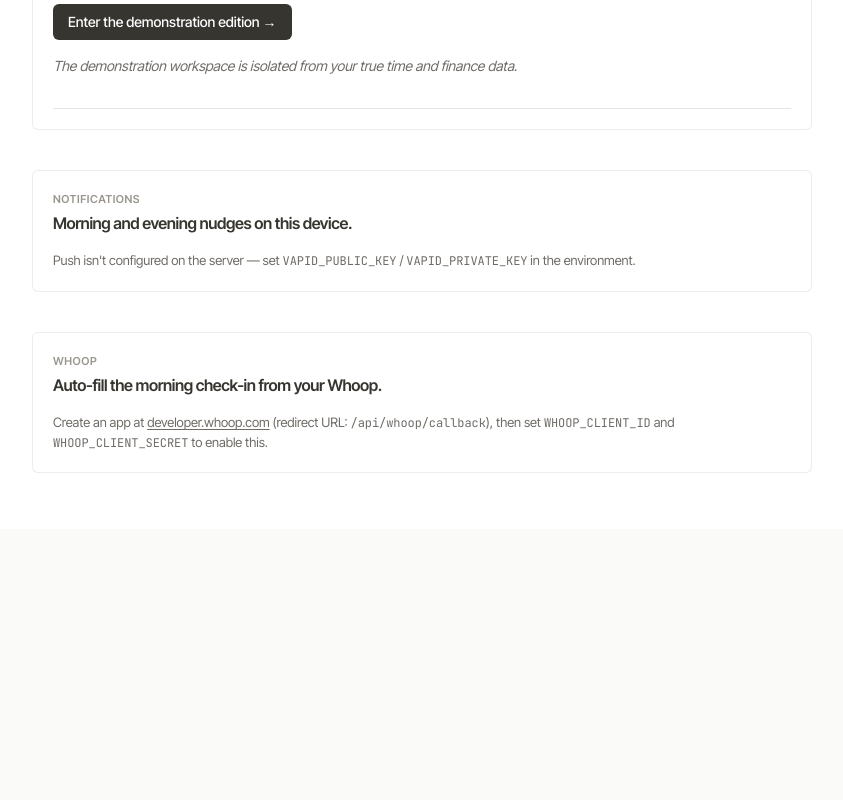
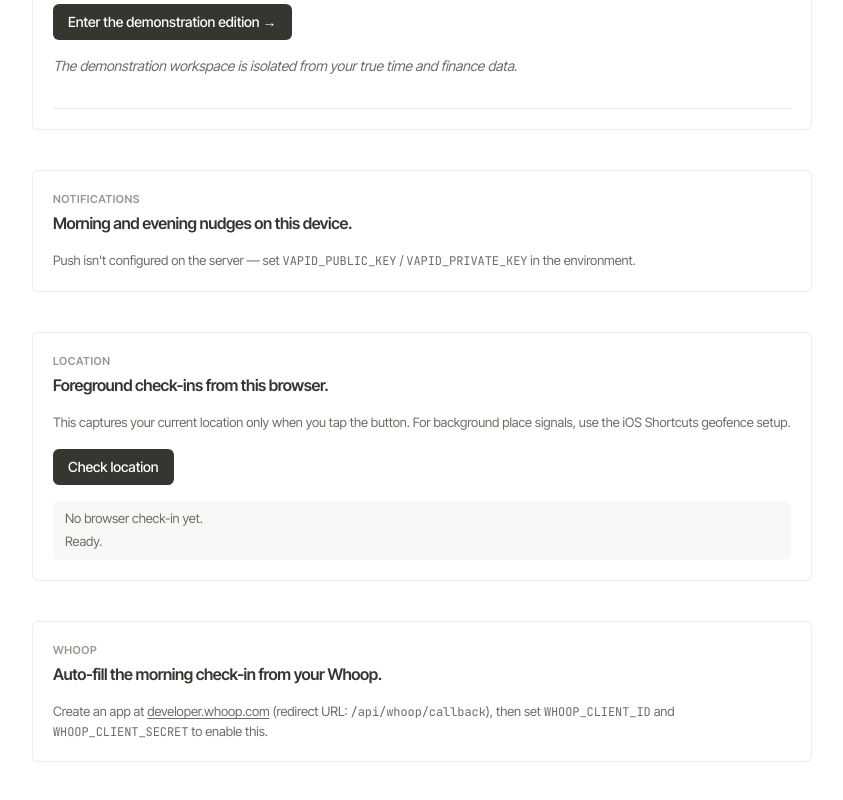
Before and after one commit to joshuaaduarte/aucosto, a Next.js app: page /app/settings in a window 1280 px wide. Shown: the part 868-1668 px from the top of the page, without its empty margins (338-1181 px from the left). Before the commit the page ends 1397 px from the top, so only its background shows below. Built offline with nearby package versions, Linux system fonts and the light colour scheme; no server answers; the database is empty; sample sign-in values are in the browser's storage.

Commit message:
Add Aucosto reminder settings

```diff
--- a/public/sw.js
+++ b/public/sw.js
@@ -1,4 +1,4 @@
-// aucosto service worker — Web Push only.
+// aucosto service worker - Web Push plus same-device reminder tests.
 //
 // Deliberately NO fetch handler / caching: a stale-cache bug on a personal
 // dashboard is worse than requiring a connection. This file exists so the
@@ -18,7 +18,7 @@ self.addEventListener("push", (event) => {
   try {
     if (event.data) payload = { ...payload, ...event.data.json() };
   } catch {
-    // Non-JSON payload — fall back to the defaults.
+    // Non-JSON payload - fall back to the defaults.
   }
   event.waitUntil(
     self.registration.showNotification(payload.title, {
@@ -30,20 +30,41 @@ self.addEventListener("push", (event) => {
   );
 });
 
+self.addEventListener("message", (event) => {
+  if (!event.data || event.data.type !== "AUCOSTO_REMINDER") return;
+
+  event.waitUntil(
+    self.registration.showNotification(event.data.title || "Open Aucosto", {
+      body:
+        event.data.body ||
+        "Check the hub, confirm your timer, and choose the next task.",
+      tag: "aucosto-use-reminder",
+      renotify: true,
+      icon: "/apple-icon",
+      badge: "/apple-icon",
+      data: { url: event.data.url || "/app" },
+    }),
+  );
+});
+
 self.addEventListener("notificationclick", (event) => {
   event.notification.close();
-  const url = event.notification.data?.url || "/app";
+  const targetUrl = new URL(
+    event.notification.data?.url || "/app",
+    self.location.origin,
+  ).href;
+
   event.waitUntil(
     self.clients
       .matchAll({ type: "window", includeUncontrolled: true })
       .then((clients) => {
         for (const client of clients) {
-          if ("focus" in client) {
-            client.navigate(url);
+          if (client.url.startsWith(self.location.origin) && "focus" in client) {
+            client.navigate(targetUrl);
             return client.focus();
           }
         }
-        return self.clients.openWindow(url);
+        return self.clients.openWindow(targetUrl);
       }),
   );
 });
--- /dev/null
+++ b/src/app/app/settings/location-panel.tsx
@@ -0,0 +1,95 @@
+"use client";
+
+import { useState } from "react";
+
+type LocationSnapshot = {
+  latitude: number;
+  longitude: number;
+  accuracy: number | null;
+  capturedAt: string;
+};
+
+const LOCATION_KEY = "aucosto.location.last";
+
+function readLocation(): LocationSnapshot | null {
+  if (typeof window === "undefined") return null;
+  try {
+    const raw = localStorage.getItem(LOCATION_KEY);
+    return raw ? (JSON.parse(raw) as LocationSnapshot) : null;
+  } catch {
+    return null;
+  }
+}
+
+function formatLocation(snapshot: LocationSnapshot | null) {
+  if (!snapshot) return "No browser check-in yet.";
+  const captured = new Date(snapshot.capturedAt).toLocaleString([], {
+    month: "short",
+    day: "numeric",
+    hour: "numeric",
+    minute: "2-digit",
+  });
+  const accuracy =
+    snapshot.accuracy === null ? "" : `, accuracy about ${Math.round(snapshot.accuracy)}m`;
+  return `${snapshot.latitude.toFixed(5)}, ${snapshot.longitude.toFixed(5)} (${captured}${accuracy})`;
+}
+
+export function LocationPanel() {
+  const [locationSnapshot, setLocationSnapshot] = useState<LocationSnapshot | null>(() =>
+    readLocation(),
+  );
+  const [status, setStatus] = useState("Ready.");
+  const [busy, setBusy] = useState(false);
+
+  async function captureLocation() {
+    if (!("geolocation" in navigator)) {
+      setStatus("This browser does not support location check-ins.");
+      return;
+    }
+
+    setBusy(true);
+    setStatus("Checking current location...");
+    navigator.geolocation.getCurrentPosition(
+      (position) => {
+        const snapshot: LocationSnapshot = {
+          latitude: position.coords.latitude,
+          longitude: position.coords.longitude,
+          accuracy: Number.isFinite(position.coords.accuracy)
+            ? position.coords.accuracy
+            : null,
+          capturedAt: new Date().toISOString(),
+        };
+        localStorage.setItem(LOCATION_KEY, JSON.stringify(snapshot));
+        setLocationSnapshot(snapshot);
+        setStatus("Location check-in saved on this device.");
+        setBusy(false);
+      },
+      (error) => {
+        setStatus(error.message || "Location check-in failed.");
+        setBusy(false);
+      },
+      { enableHighAccuracy: false, timeout: 10000, maximumAge: 300000 },
+    );
+  }
+
+  return (
+    <div className="space-y-4">
+      <p className="text-[0.8125rem]" style={{ color: "var(--text-muted)" }}>
+        This captures your current location only when you tap the button. For
+        background place signals, use the iOS Shortcuts geofence setup.
+      </p>
+      <div className="flex flex-wrap items-center gap-2">
+        <button type="button" onClick={captureLocation} disabled={busy} className="btn-ink">
+          {busy ? "Checking..." : "Check location"}
+        </button>
+      </div>
+      <div
+        className="rounded-md px-3 py-2 text-[0.8125rem]"
+        style={{ background: "var(--bg-tint)", color: "var(--text-muted)" }}
+      >
+        <p>{formatLocation(locationSnapshot)}</p>
+        <p className="mt-1">{status}</p>
+      </div>
+    </div>
+  );
+}
--- a/src/app/app/settings/page.tsx
+++ b/src/app/app/settings/page.tsx
@@ -2,6 +2,7 @@ import { getViewerContext } from "@/lib/viewer-context";
 import { getWhoopConfig } from "@/lib/whoop";
 import { getWhoopStatus } from "@/lib/services/whoop";
 import { PrivacyPanel } from "../privacy-panel";
+import { LocationPanel } from "./location-panel";
 import { NotificationsPanel } from "./notifications-panel";
 import { WhoopPanel } from "./whoop-panel";
 
@@ -101,6 +102,31 @@ export default async function SettingsPage({
       </section>
 
       <section
+        id="location"
+        className="rounded-md border p-5"
+        style={{
+          borderColor: "var(--border-soft)",
+          background: "var(--bg-page)",
+        }}
+      >
+        <p
+          className="text-[0.6875rem] font-semibold uppercase tracking-wider"
+          style={{ color: "var(--text-faint)" }}
+        >
+          Location
+        </p>
+        <h2
+          className="mt-1 text-[1rem] font-semibold tracking-tight"
+          style={{ color: "var(--text)" }}
+        >
+          Foreground check-ins from this browser.
+        </h2>
+        <div className="mt-4">
+          <LocationPanel />
+        </div>
+      </section>
+
+      <section
         id="whoop"
         className="rounded-md border p-5"
         style={{
--- a/src/app/layout.tsx
+++ b/src/app/layout.tsx
@@ -21,7 +21,7 @@ export const metadata: Metadata = {
   description: "A personal workspace for time, money, calendar, and daily life.",
   applicationName: "Aucosto",
   // Installed-app (Add to Home Screen) behavior on iOS: run standalone
-  // without Safari chrome, extend under the status bar (black-translucent —
+  // without Safari chrome, extend under the status bar (black-translucent -
   // the mobile header pads itself with --safe-area-top to compensate).
   appleWebApp: {
     capable: true,
@@ -51,7 +51,7 @@ export default function RootLayout({
       lang="en"
       className={`${interTight.variable} ${jetbrains.variable} h-full antialiased`}
       // The beforeInteractive theme script sets data-theme from localStorage
-      // before hydration — an intentional, attribute-level mismatch.
+      // before hydration - an intentional, attribute-level mismatch.
       suppressHydrationWarning
     >
       <head>
```
